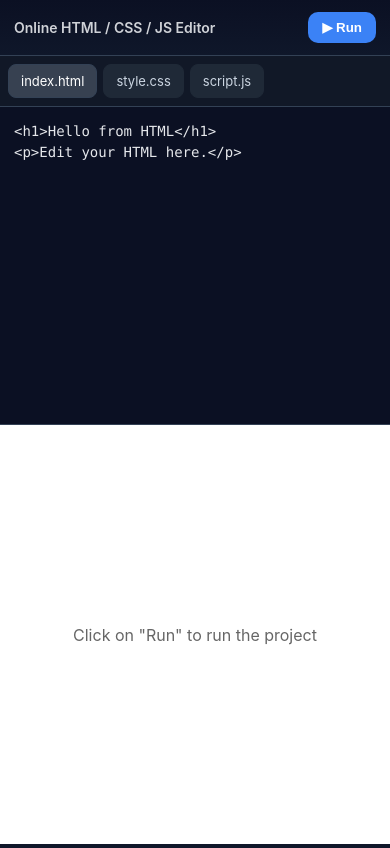
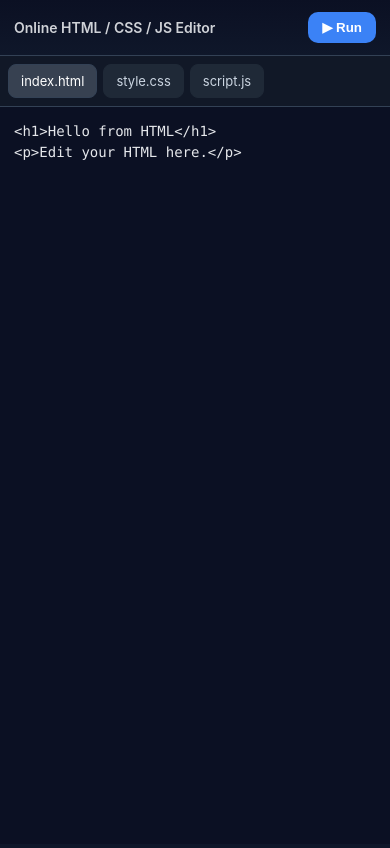
Before and after one commit to Varunkohli018/3-in-one, a plain HTML site: page index.html in a window 390 px wide. Drawn offline with Linux system fonts and the light colour scheme.

Commit message:
Update index.html

```diff
--- a/index.html
+++ b/index.html
@@ -29,9 +29,9 @@
     background:var(--accent); color:#fff; font-weight:600; cursor:pointer;
   }
   .container{flex:1; display:flex; min-height:0}
-  /* Left editor pane */
+  /* Only editor pane now */
   .left{
-    width:50%; min-width:330px; border-right:1px solid var(--muted);
+    width:100%; min-width:330px;
     display:flex; flex-direction:column; background:var(--panel);
   }
   .tabs{display:flex; gap:6px; padding:8px; border-bottom:1px solid var(--muted)}
@@ -43,7 +43,7 @@
   .tab.active{background:var(--tab-active); color:#fff; border-color:#334155}
   .editors{
     position:relative;
-    height:calc(100vh - 56px - 49px);
+    flex:1;
   }
   textarea{
     position:absolute; inset:0; width:100%; height:100%;
@@ -52,18 +52,6 @@
     font-size:14px; line-height:1.5; display:none; resize:none;
   }
   textarea.active{display:block}
-  /* Right preview pane */
-  .right{flex:1; background:#ffffff; position:relative}
-  iframe{width:100%; height:100%; border:0; background:#fff}
-  .placeholder{
-    position:absolute; inset:0; display:flex; align-items:center; justify-content:center;
-    color:#666; font-size:16px; pointer-events:none;
-  }
-  @media (max-width:900px){
-    .container{flex-direction:column}
-    .left{width:100%; min-width:0; border-right:0; border-bottom:1px solid var(--muted)}
-    .editors{height:calc(100vh - 56px - 49px - 50vh)}
-  }
 </style>
 </head>
 <body>
@@ -94,11 +82,6 @@ document.addEventListener("DOMContentLoaded", ()=>{
 });</textarea>
       </div>
     </section>
-
-    <section class="right">
-      <div class="placeholder" id="ph">Click on "Run" to run the project</div>
-      <iframe id="preview" sandbox="allow-same-origin allow-scripts allow-forms allow-modals"></iframe>
-    </section>
   </div>
 
 <script>
@@ -119,17 +102,17 @@ document.addEventListener("DOMContentLoaded", ()=>{
     });
   });
 
-  // Build & run
-  const iframe = document.getElementById('preview');
-  const ph = document.getElementById('ph');
+  // Build & run → open in new page
   function run(){
     const doc = `<!doctype html><html><head><meta charset="utf-8">
 <style>${cssArea.value||''}</style></head>
 <body>${htmlArea.value||''}
 <script>${jsArea.value||''}<\/script>
 </body></html>`;
-    iframe.srcdoc = doc;
-    ph.style.display = 'none';
+    const newWin = window.open();
+    newWin.document.open();
+    newWin.document.write(doc);
+    newWin.document.close();
   }
   document.getElementById('runBtn').addEventListener('click', run);
 
```
